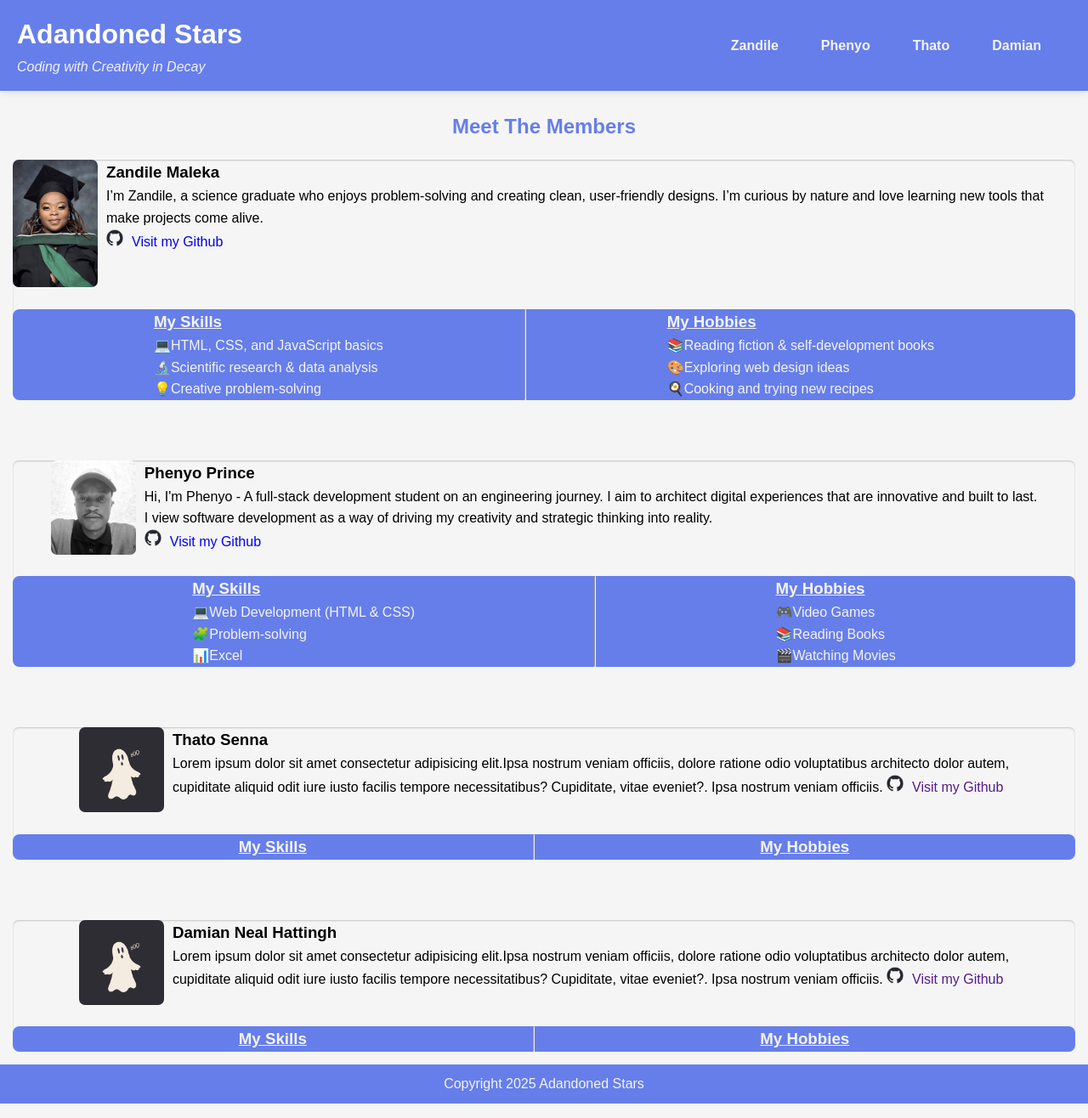
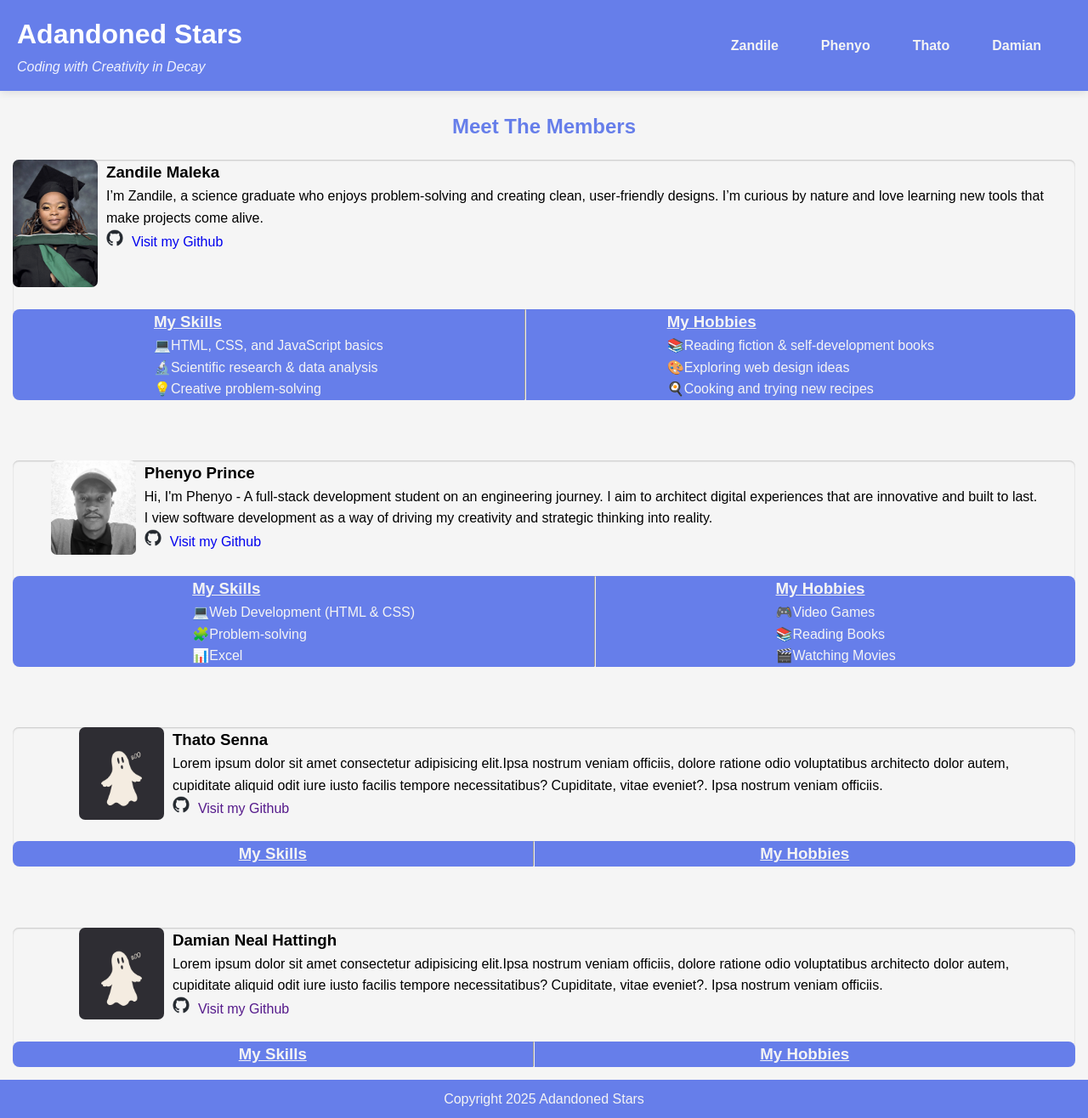
Before and after one commit to zandilemaleka/team-portfolio-website, a plain HTML site: page index.html in a window 1280 px wide. Shown: the whole page at 85% size. Drawn offline with Linux system fonts and the light colour scheme.

Commit message:
br additions

```diff
--- a/index.html
+++ b/index.html
@@ -114,7 +114,7 @@
                         <p>Lorem ipsum dolor sit amet consectetur adipisicing elit.Ipsa nostrum veniam officiis, dolore
                             ratione odio voluptatibus architecto dolor autem, <br>cupiditate aliquid odit iure iusto
                             facilis
-                            tempore necessitatibus? Cupiditate, vitae eveniet?. Ipsa nostrum veniam officiis.
+                            tempore necessitatibus? Cupiditate, vitae eveniet?. Ipsa nostrum veniam officiis.<br>
                             <a href=""  target="_blank" rel=""><img src="img/github-mark.png" alt="Thato's Github" class="icon">Visit my Github</a>
                         </p>
                     </div>
@@ -150,7 +150,7 @@
                         <p>Lorem ipsum dolor sit amet consectetur adipisicing elit.Ipsa nostrum veniam officiis, dolore
                             ratione odio voluptatibus architecto dolor autem, <br>cupiditate aliquid odit iure iusto
                             facilis
-                            tempore necessitatibus? Cupiditate, vitae eveniet?. Ipsa nostrum veniam officiis.
+                            tempore necessitatibus? Cupiditate, vitae eveniet?. Ipsa nostrum veniam officiis.<br>
                             <a href=""  target="_blank" rel=""><img src="img/github-mark.png" alt="Damian's Github" class="icon">Visit my Github</a>
 
                         </p>
```
